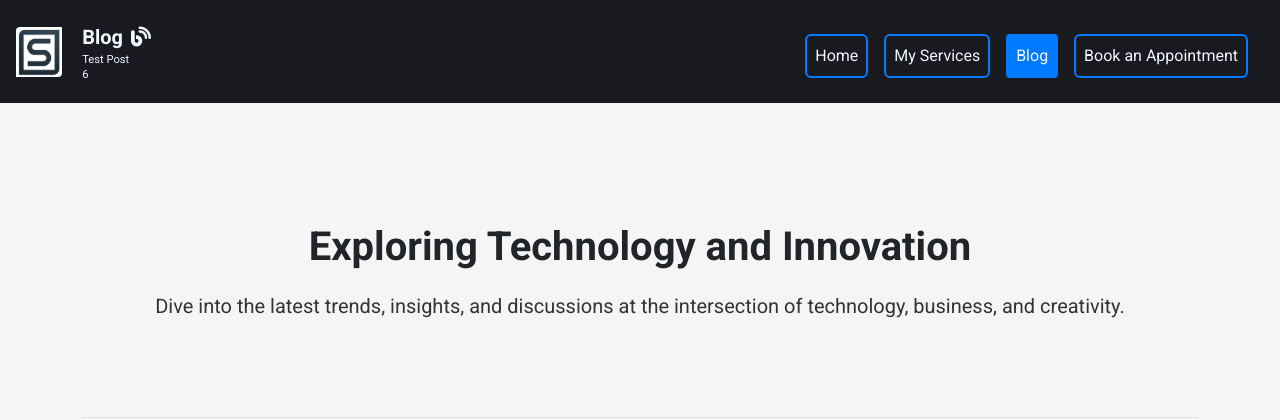
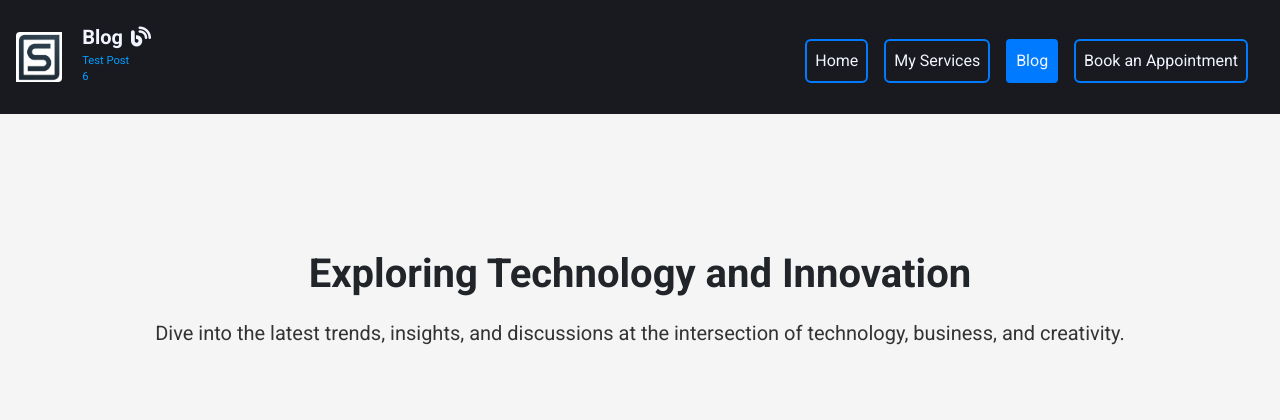
Before and after one commit to SandorGyorfi/SandorGyorfi, a Django app: page /blog/ in a window 1280 px wide. Shown: the top 420 px of the page. Run offline with Django 4.2, Linux system fonts and the light colour scheme; data comes from the database, SQL or seed files in the repository; grey boxes labelled with a size stand in for pictures from a placeholder-image service; some libraries are stand-ins or nearby versions.

Commit message:
Fix navbar subtitle flicker

```diff
--- a/static/css/navigation.css
+++ b/static/css/navigation.css
@@ -1,6 +1,7 @@
 .navbar {
     background-color: #191a1f !important;
-    padding: 1rem 0;
+    padding: 1rem 0rem;
+    margin-bottom: 1rem;
 }
 
 .navbar-brand {
@@ -29,7 +30,7 @@
 .navbar-nav .nav-active, .navbar-nav .nav-link.active {
     color: #f2f5ff !important;
     background-color: #007bff !important;
-    border-radius: .25rem;
+    border-radius: 0.25rem;
 }
 
 .navbar-brand img {
@@ -70,18 +71,20 @@
 }
 
 .navbar-subtitle {
+    color: #009dff !important;
     white-space: normal;
     max-width: 70%;
     font-size: 0.7rem;
     font-weight: lighter;
-    line-height: 1.3;
-    transition: opacity 0.5s ease-in-out;
+    line-height: 1.4;
+    transition: opacity 1.5s ease-in-out;
     height: auto;
     overflow: hidden;
     display: -webkit-box;
-    -webkit-line-clamp: 2;
     -webkit-box-orient: vertical;
-  }
+    min-height: 40px;
+    display: flex;
+}
 
 
 .navbar .container-fluid {
```
